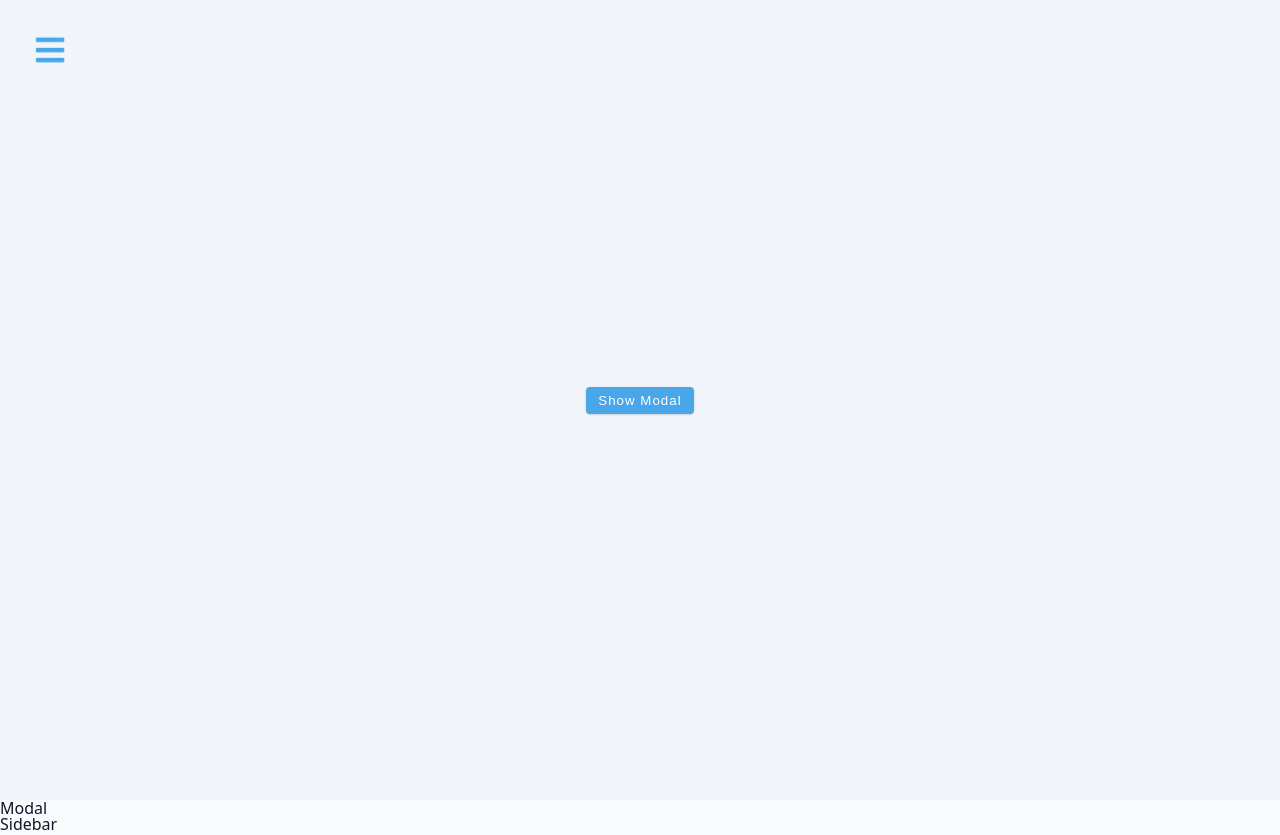
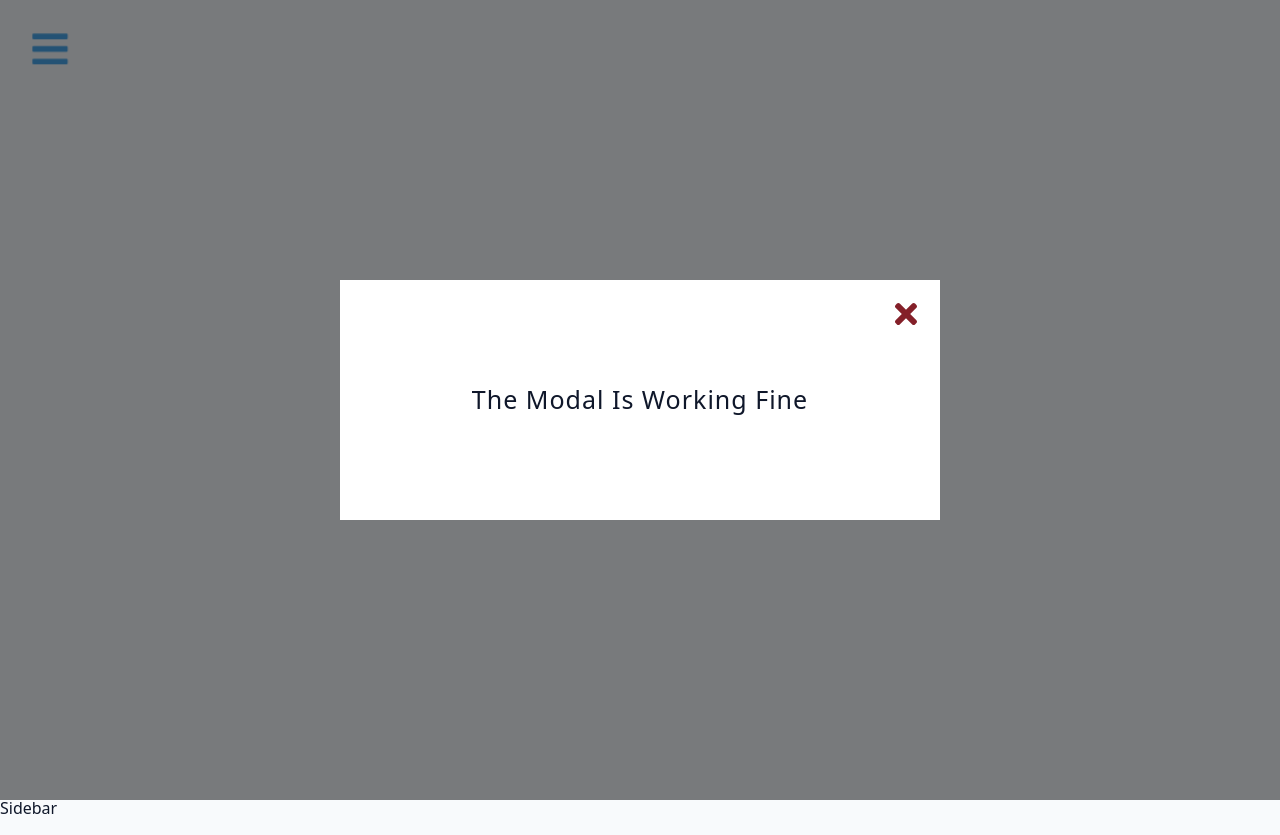
Before and after one commit to emmeiwhite/09-modal-sidebar-with-context-api, a React (Vite) app: page / in a window 1280 px wide. Built offline with nearby package versions, Linux system fonts and the light colour scheme.

Commit message:
Approaching Modal Logic via CSS

```diff
--- a/src/components/Modal.jsx
+++ b/src/components/Modal.jsx
@@ -1,3 +1,20 @@
+import { FaTimes } from 'react-icons/fa'
+import { useGlobalContext } from '../context'
+
 export default function Modal() {
-  return <div>Modal</div>
+  const { isModalOpen, closeModal } = useGlobalContext()
+  return (
+    <div className="modal-overlay">
+      <div className="modal-container">
+        <button
+          className="close-modal-btn"
+          onClick={closeModal}
+        >
+          <FaTimes />
+        </button>
+
+        <h4>The Modal is working fine</h4>
+      </div>
+    </div>
+  )
 }
--- a/src/index.css
+++ b/src/index.css
@@ -289,3 +289,38 @@
     transform: scale(1);
   }
 }
+
+/* --- Modal CSS   --- */
+.modal-overlay {
+  position: fixed;
+  top: 0;
+  left: 0;
+  width: 100%;
+  height: 100%;
+  background-color: rgba(0, 0, 0, 0.5);
+  display: grid;
+  place-content: center;
+}
+
+.modal-container {
+  background-color: var(--white);
+  width: 90vw;
+  height: 30vh;
+  border-width: var(--borderRadius);
+  max-width: var(--fixed-width);
+  text-align: center;
+  display: grid;
+  place-content: center;
+  position: relative;
+}
+
+.close-modal-btn {
+  position: absolute;
+  right: 1rem;
+  top: 1rem;
+  background-color: transparent;
+  border-color: transparent;
+  color: var(--red-dark);
+  font-size: 2rem;
+  cursor: pointer;
+}
```
